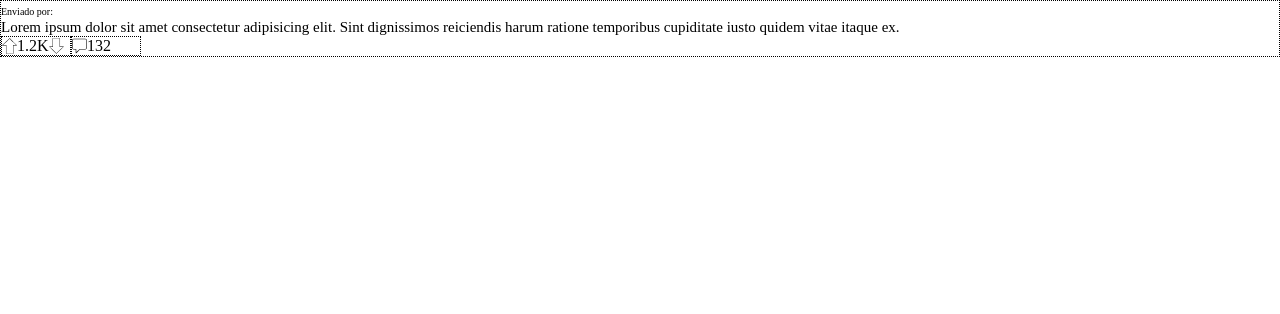
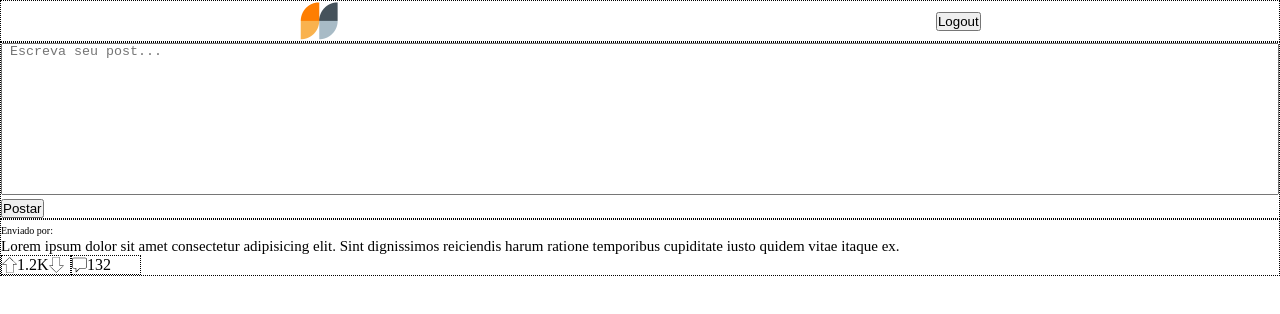
Before and after one commit to future4code/silveira-Lourenco-Souza, a React (Create React App) app in the folder modulo3/projeto-LabEddit/labeddit/: page / in a window 1280 px wide. Shown: the top 314 px of the page. Built offline with nearby package versions, Linux system fonts and the light colour scheme.

Commit message:
Páginas Criadas 3/4 (FeedPage)

```diff
--- a/modulo3/projeto-LabEddit/labeddit/src/App.js
+++ b/modulo3/projeto-LabEddit/labeddit/src/App.js
@@ -12,9 +12,9 @@ const App = () => {
   return (
     <>
       <GlobalStyled />
-      <PostCard post />
+      {/* <PostCard post /> */}
       {/* <TextBox /> */}
-      {/* <FeedPage /> */}
+      <FeedPage />
       {/* <LoginPage /> */}
       {/* <PostDetailsPage /> */}
       {/* <SignupPage /> */}
--- a/modulo3/projeto-LabEddit/labeddit/src/pages/FeedPage/FeedPage.js
+++ b/modulo3/projeto-LabEddit/labeddit/src/pages/FeedPage/FeedPage.js
@@ -1,8 +1,16 @@
 import React from 'react'
+
+import Header from '../../components/Header/Header'
+import PostCard from '../../components/PostCard/PostCard'
+import TextBox from '../../components/TextBox/TextBox'
 
 const FeedPage = () => {
   return (
-    <div>FeedPage</div>
+    <div>
+      <Header isLogged />
+        <TextBox posting />
+        <PostCard />
+    </div>
   )
 }
 
```
